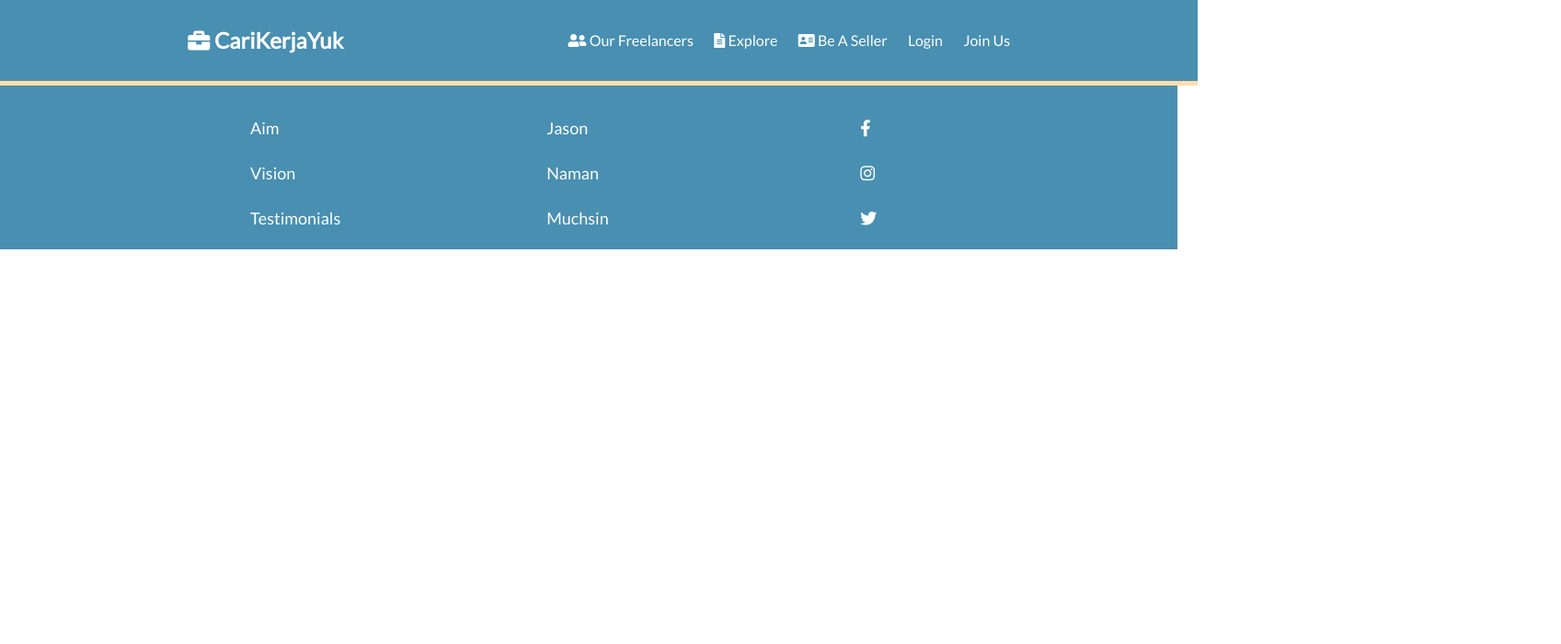
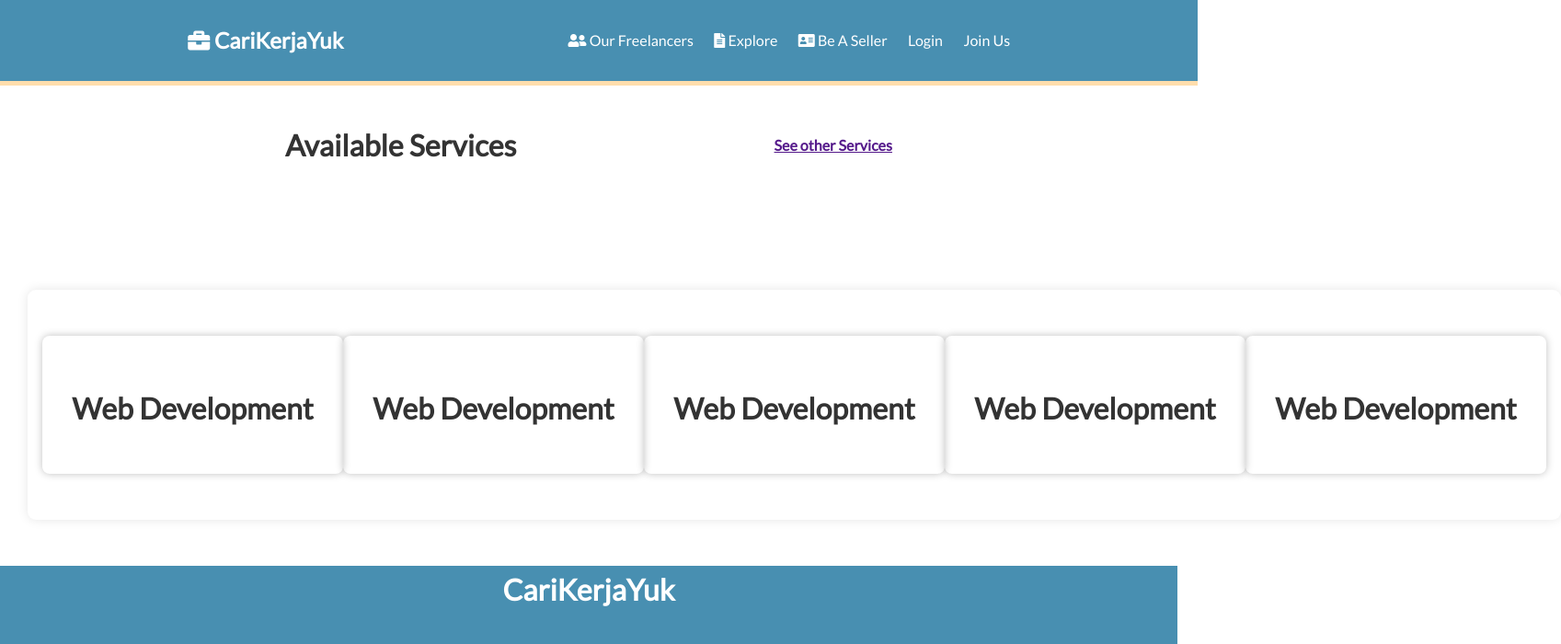
Before and after one commit to JSianandar/CariKerjaYuk-ReactJS, a React (Create React App) app: page /explore in a window 1280 px wide. Shown: the top 700 px of the page at 92% size, 1697 px wide, since content can reach past the window. Built offline with nearby package versions, Linux system fonts and the light colour scheme.

Commit message:
added services page

```diff
--- a/src/App.js
+++ b/src/App.js
@@ -3,6 +3,7 @@ import "./App.css";
 import { BrowserRouter as Router, Route, Switch } from "react-router-dom";
 import Navbar from "./components/Layout/Navbar";
 import Landing from "./pages/Landing/Landing";
+import Explore from "./pages/Explore/Explore";
 import Footer from "./components/Layout/Footer";
 
 function App() {
@@ -12,6 +13,7 @@ function App() {
         <Navbar />
         <Switch>
           <Route exact path="/" component={Landing} />
+          <Route exact path="/explore" component={Explore} />
         </Switch>
         <Footer />
       </Fragment>
--- /dev/null
+++ b/src/components/CardExplore/CardExplore.css
@@ -0,0 +1,28 @@
+.cardProject {
+  width: 327px;
+  box-shadow: 0px 0px 8px rgba(0, 0, 0, 0.25);
+  border-radius: 8px;
+}
+
+.title {
+  font-size: 16px;
+  font-weight: 600;
+  margin-top: 21px;
+  margin-bottom: 16px;
+}
+
+.item2 {
+  display: flex;
+  flex-direction: column;
+  align-items: flex-end;
+}
+
+.section {
+  display: flex;
+  justify-content: space-between;
+  margin-bottom: 16px;
+}
+
+.content {
+  padding: 0px 8px;
+}
--- /dev/null
+++ b/src/components/CardExplore/CardExplore.js
@@ -0,0 +1,16 @@
+import React from "react";
+import "./CardExplore.css";
+
+const CardExplore = () => {
+  return (
+    <div className="cardProject">
+      <div className="content">
+        <div className="title">
+          <p>Web Development</p>
+        </div>
+      </div>
+    </div>
+  );
+};
+
+export default CardExplore;
--- a/src/components/Services/Service.css
+++ b/src/components/Services/Service.css
@@ -1,6 +1,7 @@
 .layout {
   height: 600px;
   padding: 50px 0;
+  max-width: 700px;
   display: flex;
   justify-content: space-evenly;
 }
--- /dev/null
+++ b/src/pages/Explore/Explore.css
@@ -0,0 +1,24 @@
+.project {
+  margin-top: 100px;
+  padding: 0 30px 0 30px;
+}
+
+.title {
+  display: flex;
+  justify-content: space-evenly;
+  align-items: center;
+  margin-bottom: 100px;
+}
+
+p {
+  font-size: 32px;
+  font-weight: 600;
+}
+
+.card {
+  display: flex;
+  margin-top: 100px;
+  margin-bottom: 100px;
+  width: max-content;
+  justify-content: space-evenly;
+}
--- /dev/null
+++ b/src/pages/Explore/Explore.js
@@ -0,0 +1,24 @@
+import React from "react";
+import { Link } from "react-router-dom";
+import "./Explore.css";
+import CardExplore from "../../components/CardExplore/CardExplore";
+
+const Explore = () => {
+  return (
+    <div className="project">
+      <div className="title">
+        <p>Available Services</p>
+        <Link>See other Services</Link>
+      </div>
+      <div className="card">
+        <CardExplore />
+        <CardExplore />
+        <CardExplore />
+        <CardExplore />
+        <CardExplore />
+      </div>
+    </div>
+  );
+};
+
+export default Explore;
```
Also changed, not shown: src/pages/Freelancers/Freelancers.css (added), src/pages/Freelancers/Freelancers.js (added).
